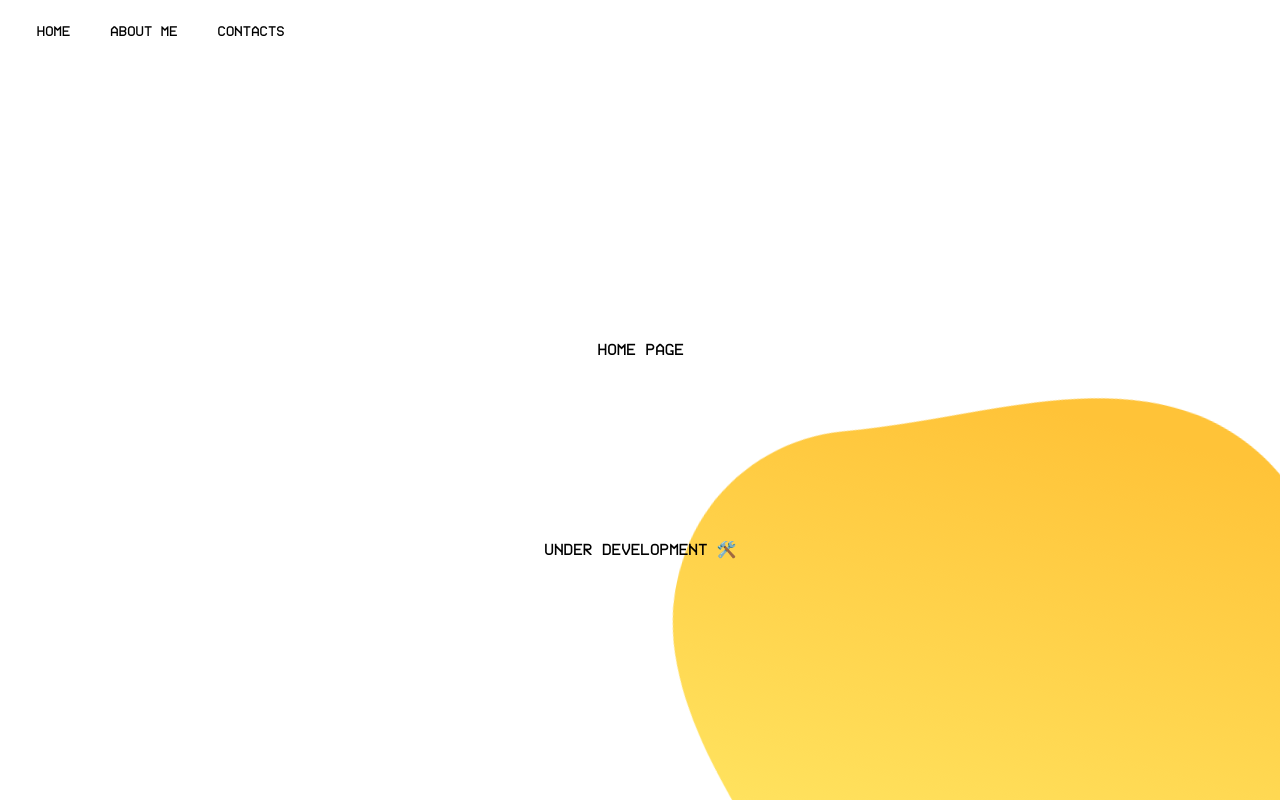
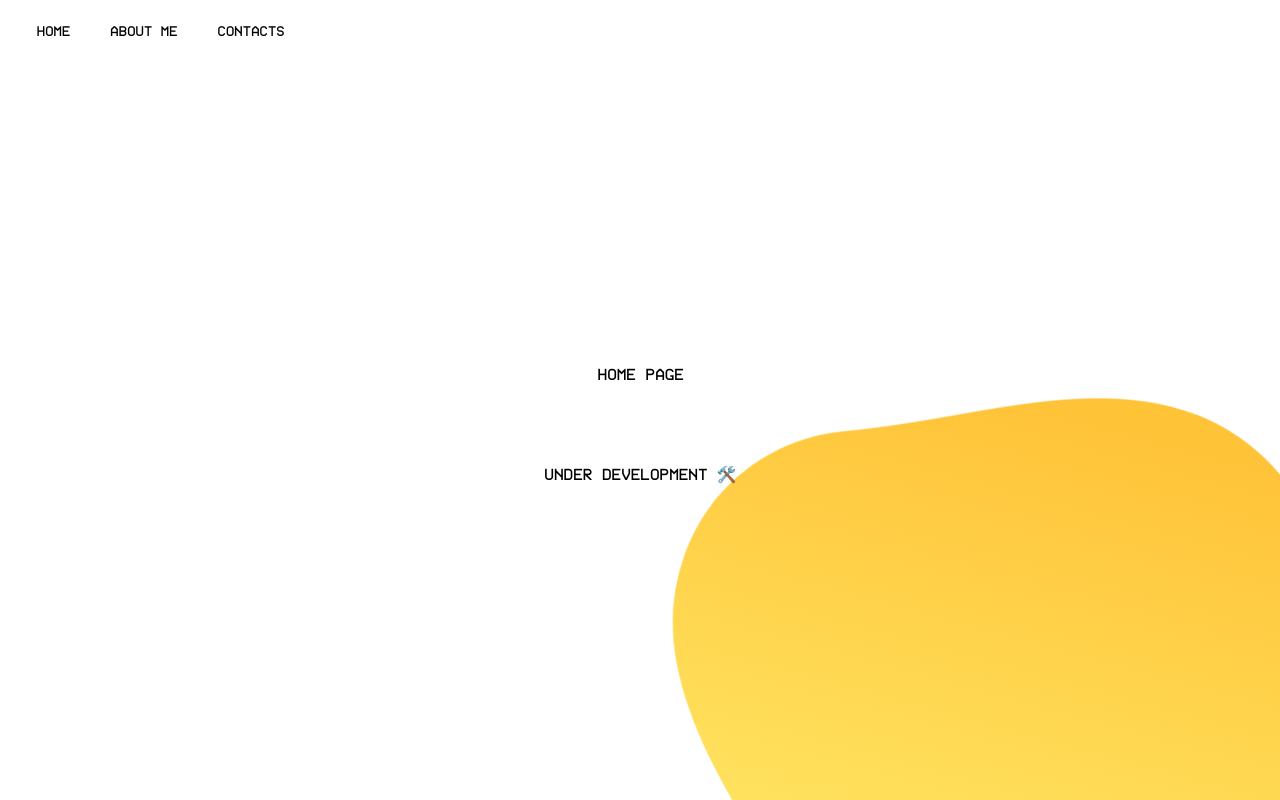
Before and after one commit to zepedros/zepedros.github.io, a React (Create React App) app: page /#/ in a window 1280 px wide. Built offline with nearby package versions, Linux system fonts and the light colour scheme.

Commit message:
changes to text line-height and added css class to center icons

```diff
--- a/src/index.css
+++ b/src/index.css
@@ -7,12 +7,19 @@
   src: url('../public/fonts/MODENINE.TTF');
 }
 
+.centered-icons{
+  display: flex;
+  align-items: center;
+  justify-content: center;
+  margin-top: 300px;
+}
+
 h1{
   color:#000000;
   font-family: "MODENINE";
   left: 0;
-  line-height: 200px;
-  margin-top: -150px;
+  line-height: 100px;
+  margin-top: -75px;
   position: absolute;
   text-align: center;
   top: 50%;
@@ -23,7 +30,7 @@ p{
   color: #000000;
   font-family:"MODENINE";
   left: 0;
-  line-height: 200px;
+  line-height: 20px;
   margin-top: -100px;
   position: absolute;
   text-align: center;
```
